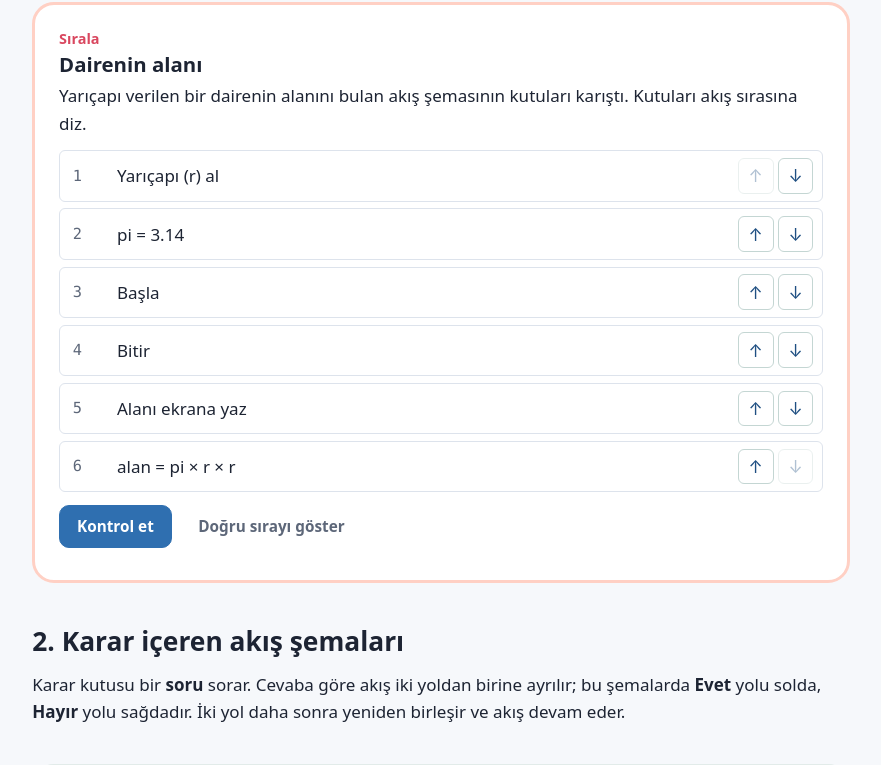
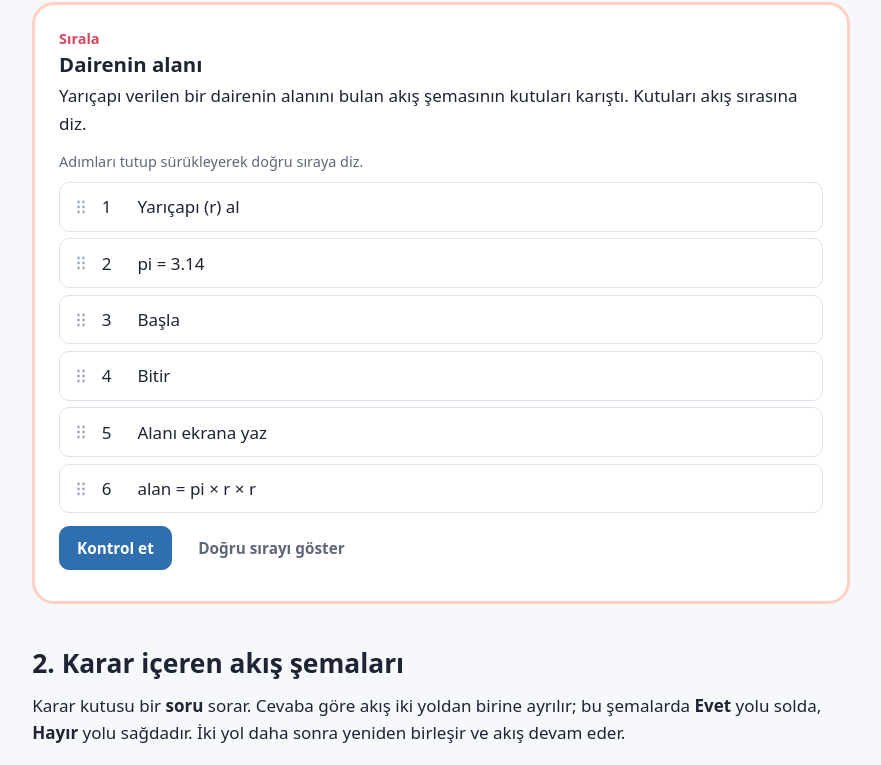
Before and after one commit to sinanozenn/python-atolyesi, a Next.js app: page /dersler/akis-semasi in a window 1280 px wide. Shown: the part 5329-6094 px from the top of the page, without its empty margins (199-1080 px from the left). Built offline with nearby package versions, Linux system fonts and the light colour scheme.

Commit message:
Sıralama etkinliği sürükle-bırak ile (fare, dokunmatik tutamak, ok tuşları)
Co-Authored-By: Claude Opus 5.5 <noreply@anthropic.com>
Claude-Session: https://claude.ai/code/session_01GfQRocBXmNSqnVaxiH3ZEW

```diff
--- a/app/globals.css
+++ b/app/globals.css
@@ -338,13 +338,15 @@ h1, h2, h3 { line-height: 1.25; }
 .siralama-etiket { font-size: 0.85rem; font-weight: 800; color: #d9475f; }
 .siralama h3 { margin: 0.1rem 0 0.2rem; font-size: 1.2rem; }
 .siralama > .md p { margin: 0.3rem 0 0.8rem; }
+.siralama-ipucu { margin: 0 0 0.5rem; font-size: 0.85rem; color: var(--soluk); }
 .siralama-liste { list-style: none; margin: 0; padding: 0; display: grid; gap: 0.4rem; }
-.siralama-adim { display: grid; grid-template-columns: 2rem minmax(0, 1fr) auto; align-items: center; gap: 0.6rem; padding: 0.4rem 0.5rem 0.4rem 0.75rem; border: 1px solid var(--cizgi); border-radius: 6px; background: var(--kart); }
-.siralama-no { font-family: var(--kod-font); color: var(--soluk); font-size: 0.9rem; }
-.siralama-dugmeler { display: flex; gap: 0.25rem; }
-.siralama-tasi { font: inherit; width: 2.1rem; height: 2.1rem; border: 1px solid #c4d6d3; border-radius: 6px; background: var(--kart); color: var(--vurgu-koyu); cursor: pointer; }
-.siralama-tasi:hover:not(:disabled) { background: var(--vurgu-acik); border-color: var(--vurgu); }
-.siralama-tasi:disabled { opacity: 0.35; cursor: default; }
+.siralama-adim { display: grid; grid-template-columns: 1.4rem 1.6rem minmax(0, 1fr); align-items: center; gap: 0.5rem; padding: 0.6rem 0.8rem 0.6rem 0.55rem; border: 1px solid var(--cizgi); border-radius: 10px; background: var(--kart); cursor: grab; user-select: none; transition: box-shadow 0.15s, border-color 0.15s, background 0.15s; }
+.siralama-adim:hover { border-color: #b9cbe3; }
+.siralama-adim:focus-visible { outline: 2px solid var(--mavi); outline-offset: 2px; }
+.siralama-adim.suruklenen { cursor: grabbing; border-color: var(--mavi); background: var(--mavi-acik); box-shadow: 0 8px 20px rgba(20, 40, 80, 0.15); position: relative; z-index: 2; }
+.siralama-tutamak { display: grid; place-items: center; height: 100%; color: #a3adbd; touch-action: none; cursor: grab; }
+.siralama-tutamak svg { fill: currentColor; }
+.siralama-adim:hover .siralama-tutamak, .siralama-adim.suruklenen .siralama-tutamak { color: var(--mavi); }
 .siralama-adim.dogru { border-color: #9fd3b4; background: var(--yesil-acik); }
 .siralama-adim.yanlis { border-color: #ecc5c8; background: var(--kirmizi-acik); }
 
--- a/components/Siralama.tsx
+++ b/components/Siralama.tsx
@@ -1,5 +1,5 @@
 "use client";
-import { useMemo, useState } from "react";
+import { useEffect, useMemo, useRef, useState } from "react";
 import Markdown from "./Markdown";
 
 // Adımları doğru sıraya dizme etkinliği. Karıştırma, sunucu ve tarayıcıda aynı sonucu vermesi için
@@ -24,13 +24,63 @@ export default function Siralama({ baslik, gorev, adimlar }: { baslik: string; g
   const dogruSayisi = sira.filter((v, i) => v === i).length;
   const tamam = dogruSayisi === adimlar.length;
 
-  const tasi = (i: number, yon: -1 | 1) => {
-    const j = i + yon;
+  const liste = useRef<HTMLOListElement>(null);
+  const [suruklenen, setSuruklenen] = useState<number | null>(null);
+
+  const yerlestir = (adim: number, hedef: number) => {
+    setSira((onceki) => {
+      const yeni = onceki.filter((a) => a !== adim);
+      yeni.splice(hedef, 0, adim);
+      return yeni.every((a, i) => a === onceki[i]) ? onceki : yeni;
+    });
+    setKontrol(false);
+  };
+
+  // Sürüklenen adımı, işaretçinin altındaki boşluğa taşır (diğer adımların orta noktalarına göre).
+  const hedefBul = (y: number, adim: number) => {
+    const ogeler = Array.from(liste.current?.children ?? []) as HTMLElement[];
+    let hedef = 0;
+    for (const o of ogeler) {
+      if (Number(o.dataset.adim) === adim) continue;
+      const r = o.getBoundingClientRect();
+      if (r.top + r.height / 2 < y) hedef++;
+    }
+    return hedef;
+  };
+
+  const basla = (e: React.PointerEvent<HTMLLIElement>, adim: number) => {
+    const tutamak = (e.target as HTMLElement).closest(".siralama-tutamak");
+    if (e.pointerType !== "mouse" && !tutamak) return; // dokunmatikte sayfa kaydırılabilsin
+    if (e.button !== 0) return;
+    e.preventDefault();
+    setSuruklenen(adim);
+  };
+
+  // Sürükleme sırasında öğeler yer değiştirdiği için olayları pencereden dinliyoruz.
+  useEffect(() => {
+    if (suruklenen === null) return;
+    const hareket = (e: PointerEvent) => {
+      e.preventDefault();
+      yerlestir(suruklenen, hedefBul(e.clientY, suruklenen));
+    };
+    const bitir = () => setSuruklenen(null);
+    window.addEventListener("pointermove", hareket, { passive: false });
+    window.addEventListener("pointerup", bitir);
+    window.addEventListener("pointercancel", bitir);
+    return () => {
+      window.removeEventListener("pointermove", hareket);
+      window.removeEventListener("pointerup", bitir);
+      window.removeEventListener("pointercancel", bitir);
+    };
+  }, [suruklenen]);
+
+  const klavye = (e: React.KeyboardEvent<HTMLLIElement>, i: number, adim: number) => {
+    if (e.key !== "ArrowUp" && e.key !== "ArrowDown") return;
+    e.preventDefault();
+    const j = e.key === "ArrowUp" ? i - 1 : i + 1;
     if (j < 0 || j >= sira.length) return;
-    const yeni = [...sira];
-    [yeni[i], yeni[j]] = [yeni[j], yeni[i]];
-    setSira(yeni);
-    setKontrol(false);
+    yerlestir(adim, j);
+    requestAnimationFrame(() => (liste.current?.children[j] as HTMLElement | undefined)?.focus());
   };
 
   return (
@@ -38,21 +88,25 @@ export default function Siralama({ baslik, gorev, adimlar }: { baslik: string; g
       <div className="siralama-etiket">Sırala</div>
       <h3>{baslik}</h3>
       <Markdown>{gorev}</Markdown>
-      <ol className="siralama-liste">
+      <p className="siralama-ipucu">Adımları tutup sürükleyerek doğru sıraya diz.</p>
+      <ol className="siralama-liste" ref={liste}>
         {sira.map((adim, i) => {
           const durum = kontrol ? (adim === i ? " dogru" : " yanlis") : "";
           return (
-            <li key={adim} className={`siralama-adim${durum}`}>
+            <li
+              key={adim}
+              data-adim={adim}
+              tabIndex={0}
+              className={`siralama-adim${durum}${suruklenen === adim ? " suruklenen" : ""}`}
+              onPointerDown={(e) => basla(e, adim)}
+              onKeyDown={(e) => klavye(e, i, adim)}
+              aria-label={`${i + 1}. sırada: ${adimlar[adim]}. Yerini değiştirmek için sürükle ya da yukarı/aşağı ok tuşlarını kullan.`}
+            >
+              <span className="siralama-tutamak" aria-hidden="true">
+                <svg viewBox="0 0 10 16" width="10" height="16"><circle cx="2.5" cy="3" r="1.4" /><circle cx="7.5" cy="3" r="1.4" /><circle cx="2.5" cy="8" r="1.4" /><circle cx="7.5" cy="8" r="1.4" /><circle cx="2.5" cy="13" r="1.4" /><circle cx="7.5" cy="13" r="1.4" /></svg>
+              </span>
               <span className="siralama-no">{i + 1}</span>
               <span className="siralama-metin">{adimlar[adim]}</span>
-              <span className="siralama-dugmeler">
-                <button className="siralama-tasi" onClick={() => tasi(i, -1)} disabled={i === 0} aria-label={`"${adimlar[adim]}" adımını yukarı taşı`}>
-                  ↑
-                </button>
-                <button className="siralama-tasi" onClick={() => tasi(i, 1)} disabled={i === sira.length - 1} aria-label={`"${adimlar[adim]}" adımını aşağı taşı`}>
-                  ↓
-                </button>
-              </span>
             </li>
           );
         })}
--- a/content/dersler/00a-algoritma.ts
+++ b/content/dersler/00a-algoritma.ts
@@ -63,7 +63,7 @@ Bu adımların sırasını değiştirirsek ne olur? Örneğin 6. adımı 5. adı
     {
       tur: "siralama",
       baslik: "Okula hazırlanma algoritması",
-      gorev: "Sabah okula hazırlanma adımları karıştı. Okları kullanarak adımları **doğru sıraya** diz.",
+      gorev: "Sabah okula hazırlanma adımları karıştı. Adımları sürükleyerek **doğru sıraya** diz.",
       adimlar: ["Başla", "Alarm çalınca uyan", "Yüzünü yıka", "Okul kıyafetlerini giy", "Kahvaltı yap", "Çantanı al", "Evden çık", "Bitir"],
     },
     {
```
